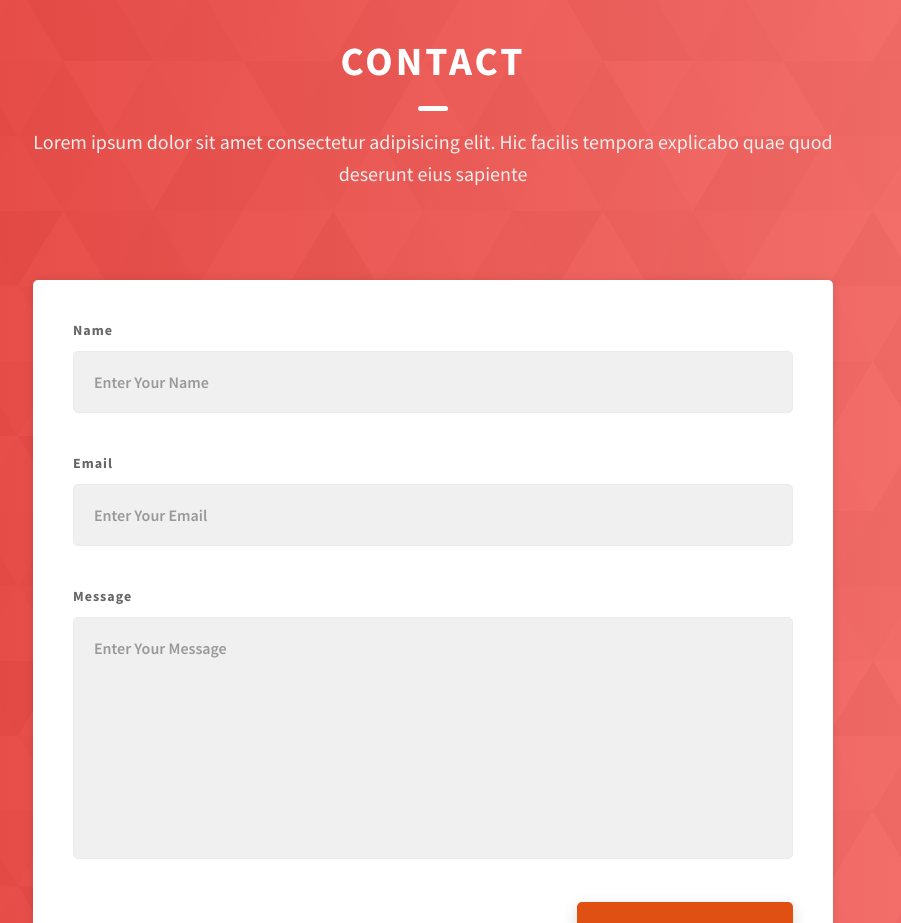
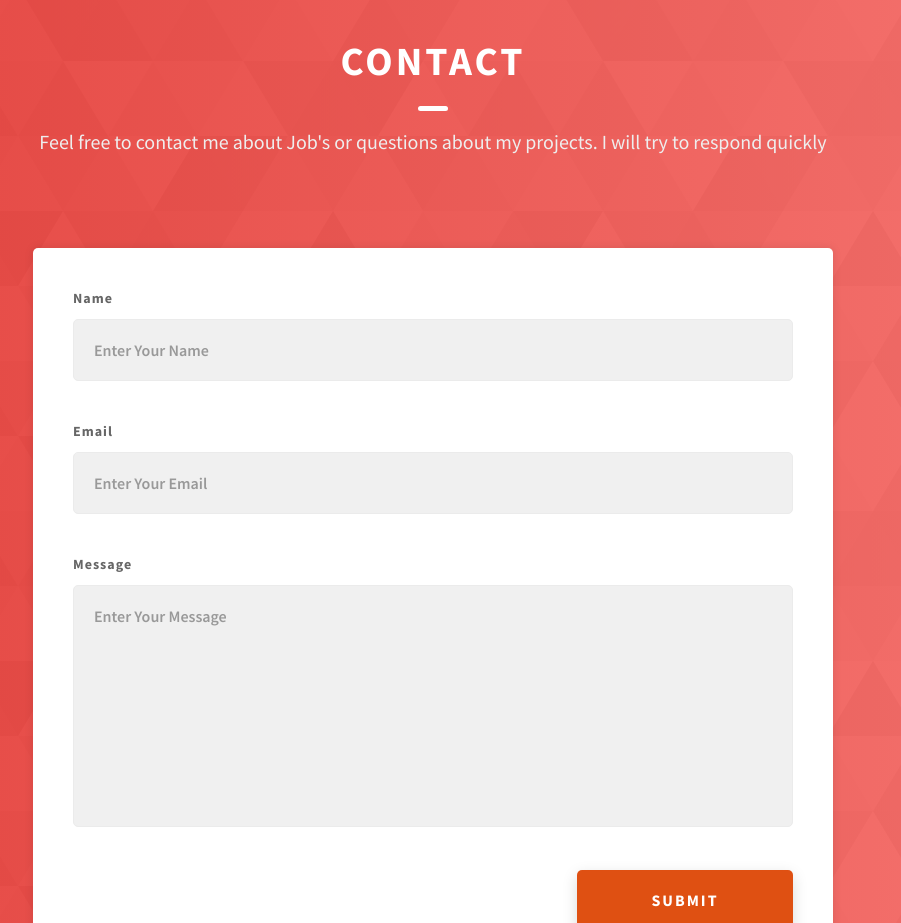
Before and after one commit to HaymondM/Marshall_Haymond_Portfolio, an Angular app: page / in a window 1280 px wide. Shown: the part 4120-5043 px from the top of the page, without its empty margins (207-1108 px from the left). Built offline with nearby package versions, Linux system fonts and the light colour scheme.

Commit message:
added quick message

```diff
--- a/src/app/app.component.html
+++ b/src/app/app.component.html
@@ -251,8 +251,7 @@
         <h2 class="heading heading-sec heading-sec__mb-med">
           <span class="heading-sec__main heading-sec__main--lt">Contact</span>
           <span class="heading-sec__sub heading-sec__sub--lt">
-            Lorem ipsum dolor sit amet consectetur adipisicing elit. Hic facilis
-            tempora explicabo quae quod deserunt eius sapiente
+            Feel free to contact me about Job's or questions about my projects. I will try to respond quickly
           </span>
         </h2>
         <div class="contact__form-container">
```
